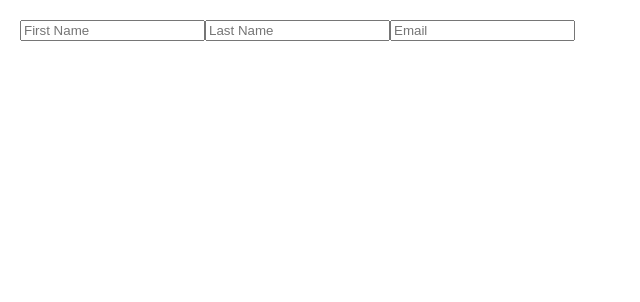
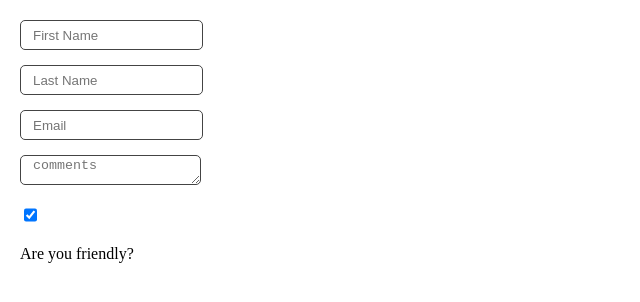
Before and after one commit to VictorRandom/React-Form-State-Object, a React (Create React App) app: page / in a window 1280 px wide. Shown: the top 302 px of the page, without its empty margins (0-640 px from the left). Built offline with nearby package versions, Linux system fonts and the light colour scheme.

Commit message:
adding textarea and checkbox

```diff
--- a/src/App.js
+++ b/src/App.js
@@ -2,7 +2,7 @@ import React from "react"
 
 export default function Form() {
     const [formData, setFormData] = React.useState(
-        {firstName: "", lastName: "", email: ""}
+        {firstName: "", lastName: "", email: "", comments: "", isFriendly: true}
     )
 
     /**
@@ -12,10 +12,12 @@ export default function Form() {
     console.log(formData)
 
     function handleChange(event) {
+        const {name, value, type, checked} = event.target
         setFormData(prevFormData => {
             return {
                 ...prevFormData,
-                [event.target.name]: event.target.value
+                // [event.target.name]: event.target.value
+                [name]: type === "checkbox" ? checked : value
             }
         })
     }
@@ -27,19 +29,38 @@ export default function Form() {
                 placeholder="First Name"
                 onChange={handleChange}
                 name="firstName"
+                value={formData.firstName}
             />
             <input
                 type="text"
                 placeholder="Last Name"
                 onChange={handleChange}
                 name="lastName"
+                value={formData.lastname}
             />
             <input
                 type="email"
                 placeholder="Email"
                 onChange={handleChange}
                 name="email"
+                value={formData.email}
             />
+            <textarea
+                type="text"
+                placeholder="comments"
+                onChange={handleChange}
+                name="comments"
+                value={formData.comments}
+            />
+            <input
+                type="checkbox"
+                id="isFriendly"
+                checked={formData.isFriendly}
+                onChange={handleChange}
+                name="isFriendly"
+            />
+            <label htmlFor="isFriendly">Are you friendly?</label>
+            <br />
         </form>
     )
 }
--- a/src/index.css
+++ b/src/index.css
@@ -6,3 +6,12 @@ body {
   margin: 0;
   padding: 20px;
 }
+
+input, textarea {
+    margin-bottom: 15px;
+    height: 30px;
+    text-indent: 10px;
+    border: 1px solid #444;
+    border-radius: 5px;
+    display: block;
+}
```
